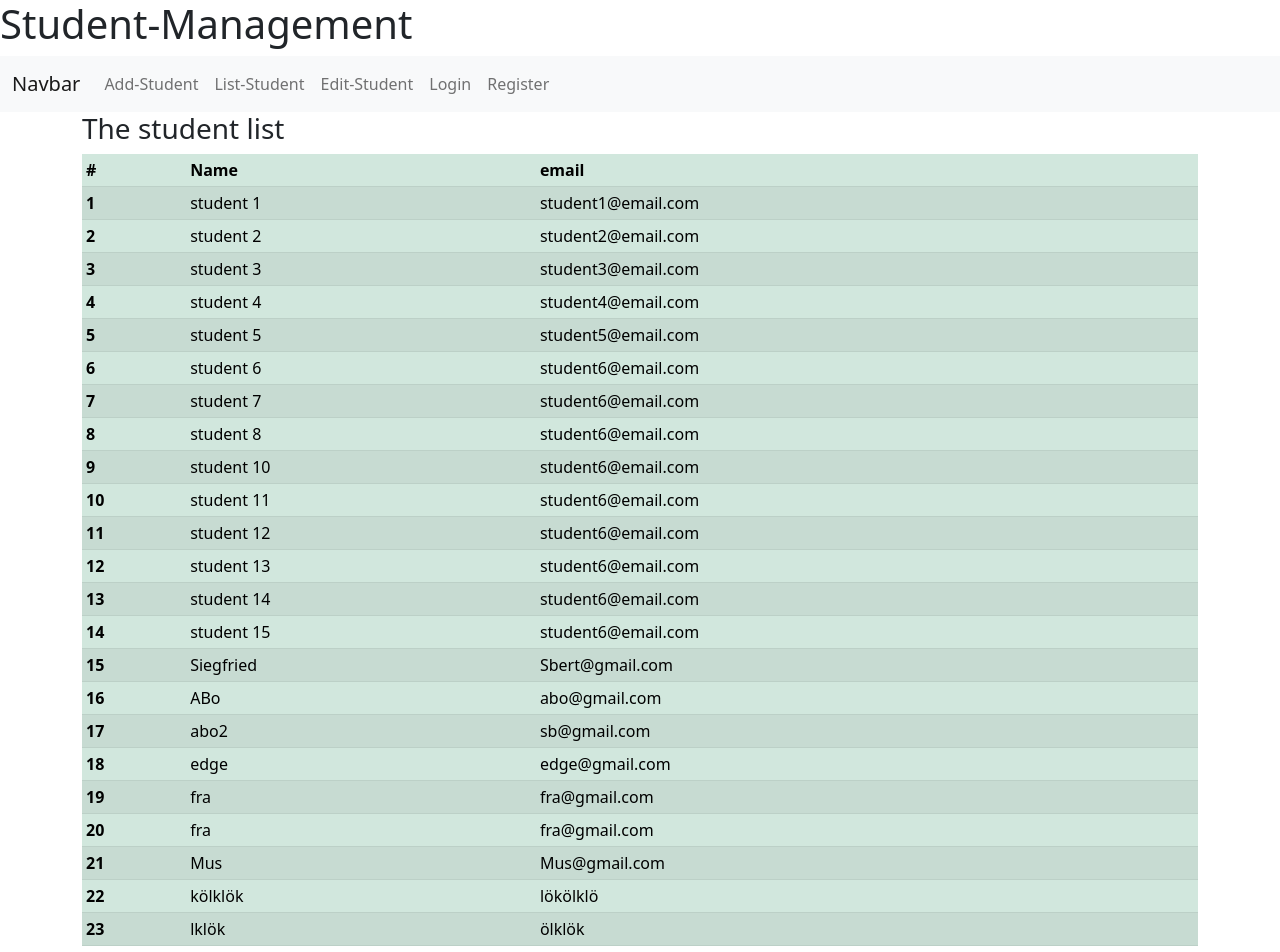
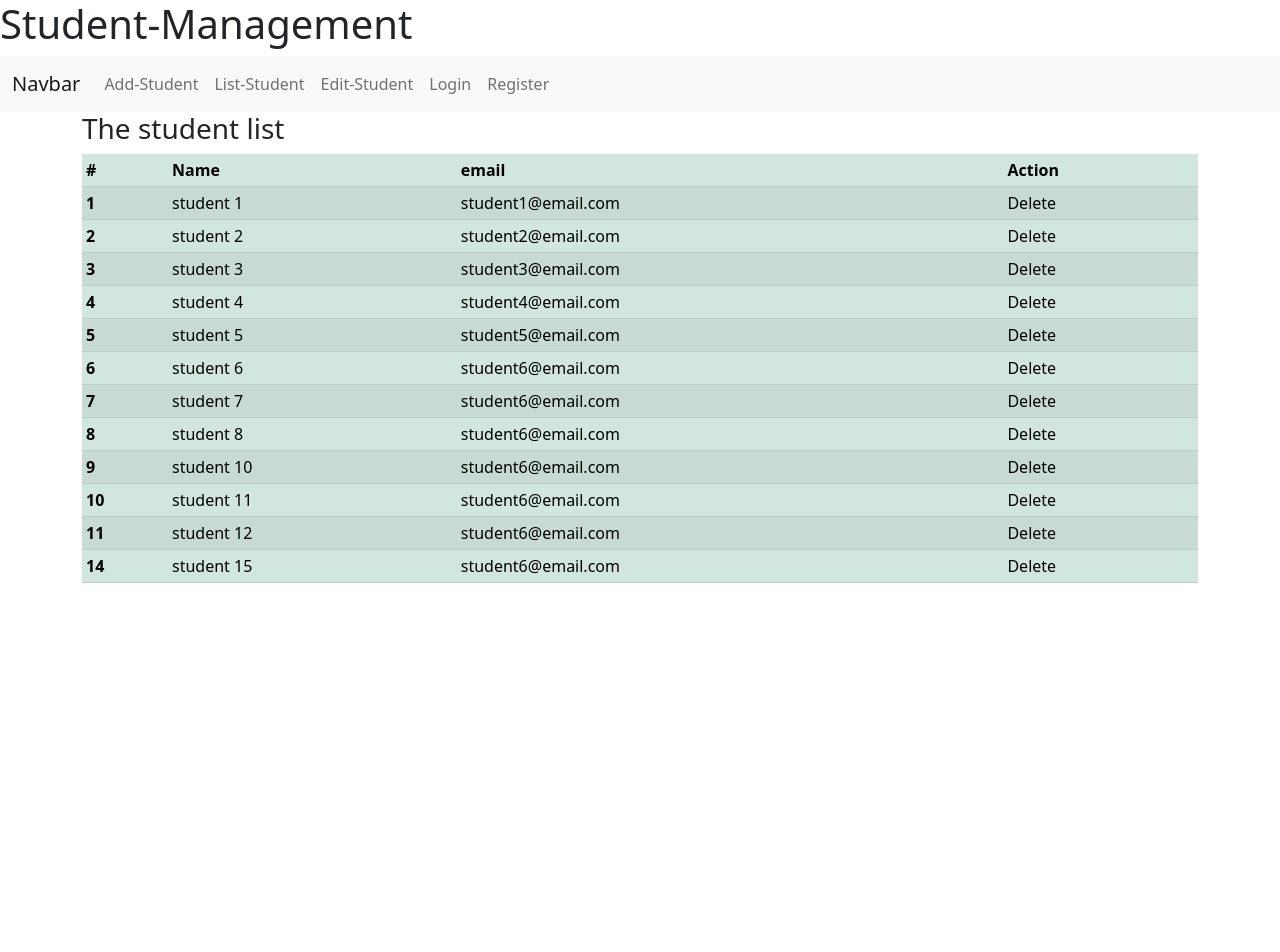
Before and after one commit to VarVergErgos/A_AA_Uni_4_Bootstrap, an Angular app: page /list in a window 1280 px wide. Shown: the top 952 px of the page. After the commit the page ends 800 px from the top, so only its background shows below. Built offline with nearby package versions, Linux system fonts and the light colour scheme; data requests are answered from the project's data file.

Commit message:
delete two

```diff
--- a/src/app/components/list-student/list-student.component.html
+++ b/src/app/components/list-student/list-student.component.html
@@ -6,7 +6,7 @@
       <th scope="col">#</th>
       <th scope="col">Name</th>
       <th scope="col">email</th>
-
+       <th scope="col">Action</th>
     </tr>
   </thead>
   <tbody>
@@ -14,7 +14,7 @@
       <th scope="row">{{item.id}}</th>
       <td>{{item.name}}</td>
       <td>{{item.email}}</td>
-
+      <td><span (click)="deleteStudent(item.id)">Delete</span></td>
     </tr>
 
   </tbody>
--- a/src/app/components/list-student/list-student.component.ts
+++ b/src/app/components/list-student/list-student.component.ts
@@ -8,12 +8,20 @@ import { StudentsService } from '../../students.service';
 export class ListStudentComponent {
   constructor(private student: StudentsService) {}
 
+  studentData: any = [];
+  deleteStudent(student_id : any){
+    console.log(student_id);
+    this.student.deleteStudentById(student_id).subscribe((result)=>{
+     // console.log(result);
+     //Refresh the table
+     this.ngOnInit();
+    })
+  }
 
-  studentData :any =[];
   ngOnInit(): void {
     this.student.getAllStudents().subscribe((allData) => {
-     // console.log(allData);
-    this.studentData = allData;
+      // console.log(allData);
+      this.studentData = allData;
     });
   }
 }
--- a/src/app/database/db.json
+++ b/src/app/database/db.json
@@ -56,64 +56,9 @@
       "email": "student6@email.com"
     },
     {
-      "id": 12,
-      "name": "student 13",
-      "email": "student6@email.com"
-    },
-    {
-      "id": 13,
-      "name": "student 14",
-      "email": "student6@email.com"
-    },
-    {
       "id": 14,
       "name": "student 15",
       "email": "student6@email.com"
-    },
-    {
-      "name": "Siegfried",
-      "email": "Sbert@gmail.com",
-      "id": 15
-    },
-    {
-      "name": "ABo",
-      "email": "abo@gmail.com",
-      "id": 16
-    },
-    {
-      "name": "abo2",
-      "email": "sb@gmail.com",
-      "id": 17
-    },
-    {
-      "name": "edge",
-      "email": "edge@gmail.com",
-      "id": 18
-    },
-    {
-      "name": "fra",
-      "email": "fra@gmail.com",
-      "id": 19
-    },
-    {
-      "name": "fra",
-      "email": "fra@gmail.com",
-      "id": 20
-    },
-    {
-      "name": "Mus",
-      "email": "Mus@gmail.com",
-      "id": 21
-    },
-    {
-      "name": "kölklök",
-      "email": "lökölklö",
-      "id": 22
-    },
-    {
-      "name": "lklök",
-      "email": "ölklök",
-      "id": 23
     }
   ]
 }
--- a/src/app/students.service.ts
+++ b/src/app/students.service.ts
@@ -17,4 +17,8 @@ export class StudentsService {
     //console.log(data);
     return this.http.post(this.url, data);
   }
+  deleteStudentById(id: any){
+   return this.http.delete(`${this.url}/${id}`);
+
+  }
 }
```
